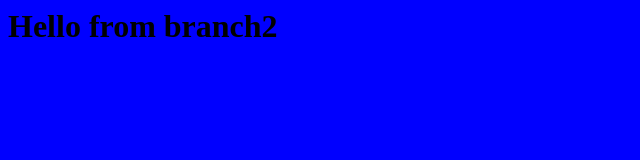
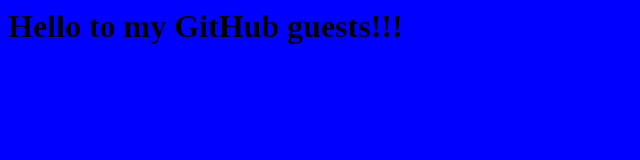
Before and after one commit to helenYasko/GitTrial, a plain HTML site: page index.html in a window 1280 px wide. Shown: the whole page, without its empty margins (0-640 px from the left). Drawn offline with Linux system fonts and the light colour scheme.

Commit message:
first change for the github

```diff
--- a/index.html
+++ b/index.html
@@ -1,5 +1,5 @@
 <html>
 	<body bgcolor="blue">
-		<h1>Hello from branch2</h1>
+		<h1>Hello to my GitHub guests!!!</h1>
 	</body>
 </html>
```
